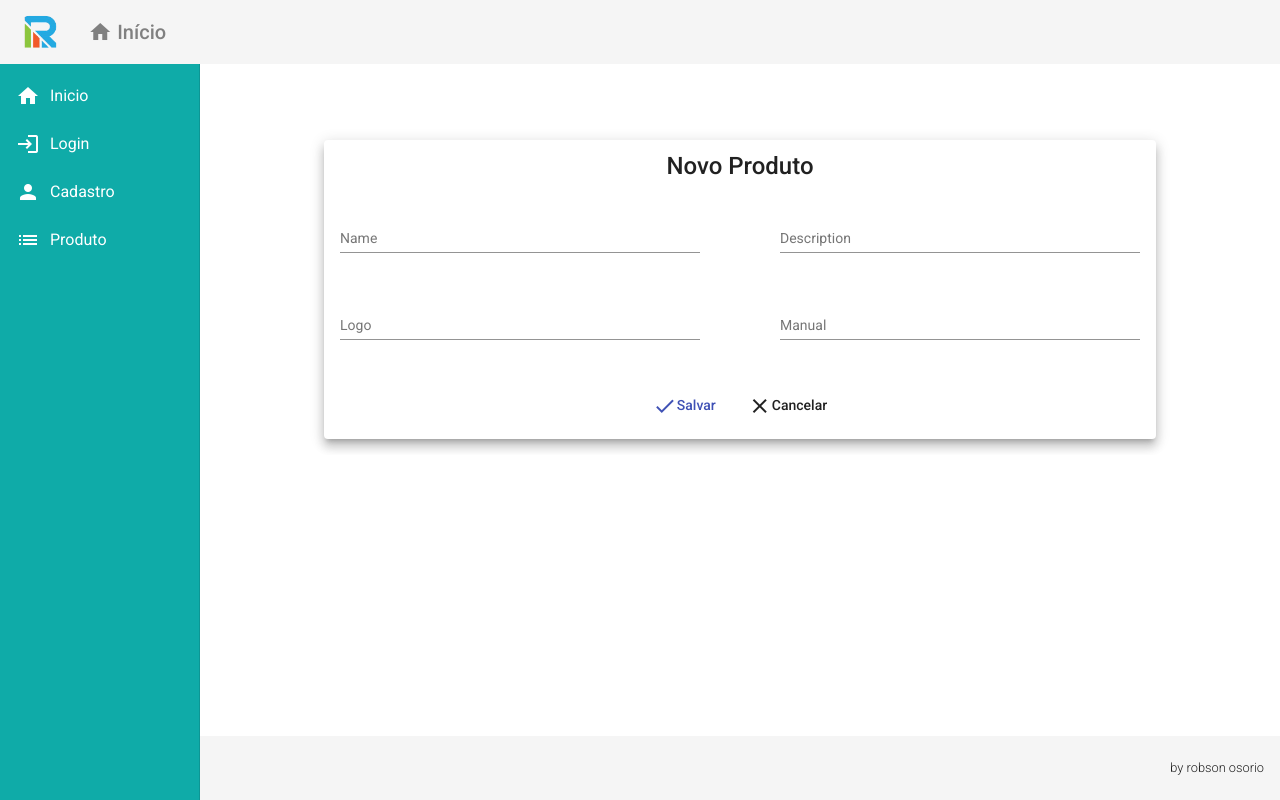
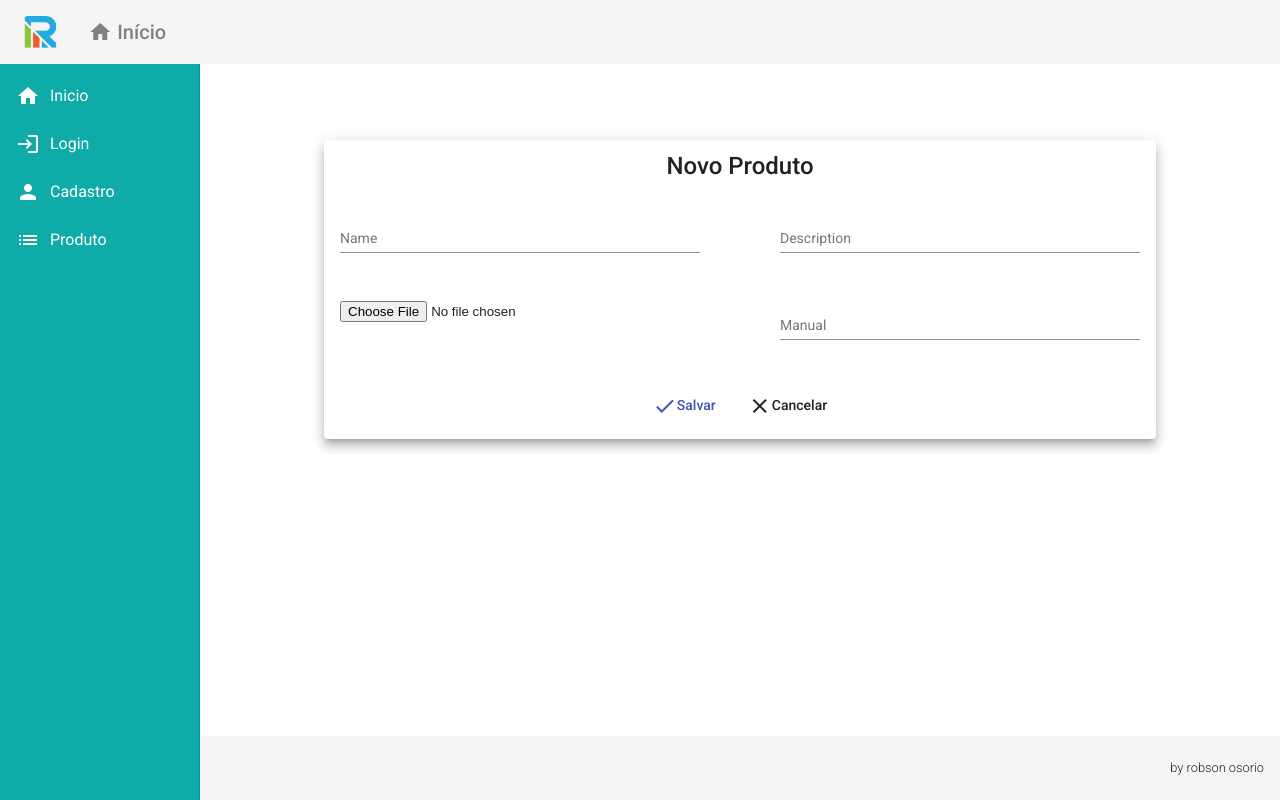
Before and after one commit to robsonosorio/angular, an Angular app: page /products/create in a window 1280 px wide. Built offline with nearby package versions, Linux system fonts and the light colour scheme.

Commit message:
teste upload

```diff
--- a/src/app/components/product/product-create/product-create.component.html
+++ b/src/app/components/product/product-create/product-create.component.html
@@ -3,7 +3,8 @@
     <mat-card class="info-card mat-elevation-z8" flex="80" >
       <mat-card-title>Novo Produto</mat-card-title>
       <mat-card-content fxLayout="column" fxLayoutAlign="stretch" >
-        <form fxLayout="column" fxLayoutAlign="start stretch" #formUser="ngForm" (ngSubmit)="ngSubmit()">
+        <form action="/products" method="post" enctype="multipart/form-data"
+        fxLayout="column" fxLayoutAlign="start stretch" #formUser="ngForm" (ngSubmit)="ngSubmit()">
           <div fxFlex="100"  fxLayout="row" fxLayoutAlign="space-between  start" >
             <mat-form-field fxFlex="45" >
               <input matInput type="text" class="form-control" value="" placeholder="Name" [(ngModel)]="product.name" name="name">
@@ -13,9 +14,9 @@
             </mat-form-field>
           </div>
           <div fxFlex="100"  fxLayout="row" fxLayoutAlign="space-between  start">
-            <mat-form-field fxFlex="45">
-              <input matInput  type="text" class="form-control" value="" placeholder="Logo" [(ngModel)]="product.logo" name="logo">
-            </mat-form-field>
+            <form>
+              <input type="file" class="form-control" value=""  (change)="upload($event)" [(ngModel)]="product.logo" name="logo">
+            </form>
             <mat-form-field fxFlex="45">
               <input matInput   type="text" class="form-control" value="" placeholder="Manual" [(ngModel)]="product.manual" name="manual">
             </mat-form-field>
--- a/src/app/components/product/product-create/product-create.component.ts
+++ b/src/app/components/product/product-create/product-create.component.ts
@@ -27,6 +27,16 @@ export class ProductCreateComponent implements OnInit {
     console.log(this.product);
   }
 
+  upload(event) {
+    const file = event.target.files[0]
+    const reader = new FileReader()
+
+    reader.onloadend = () => {
+      console.log(file)
+    }
+    reader.readAsDataURL(file)
+  }
+
   createProduct(): void {
     this.productService.postProducts(this.product).subscribe(() => {
     this.productService.showMessage('Produto cadastrado com sucesso.')
```
